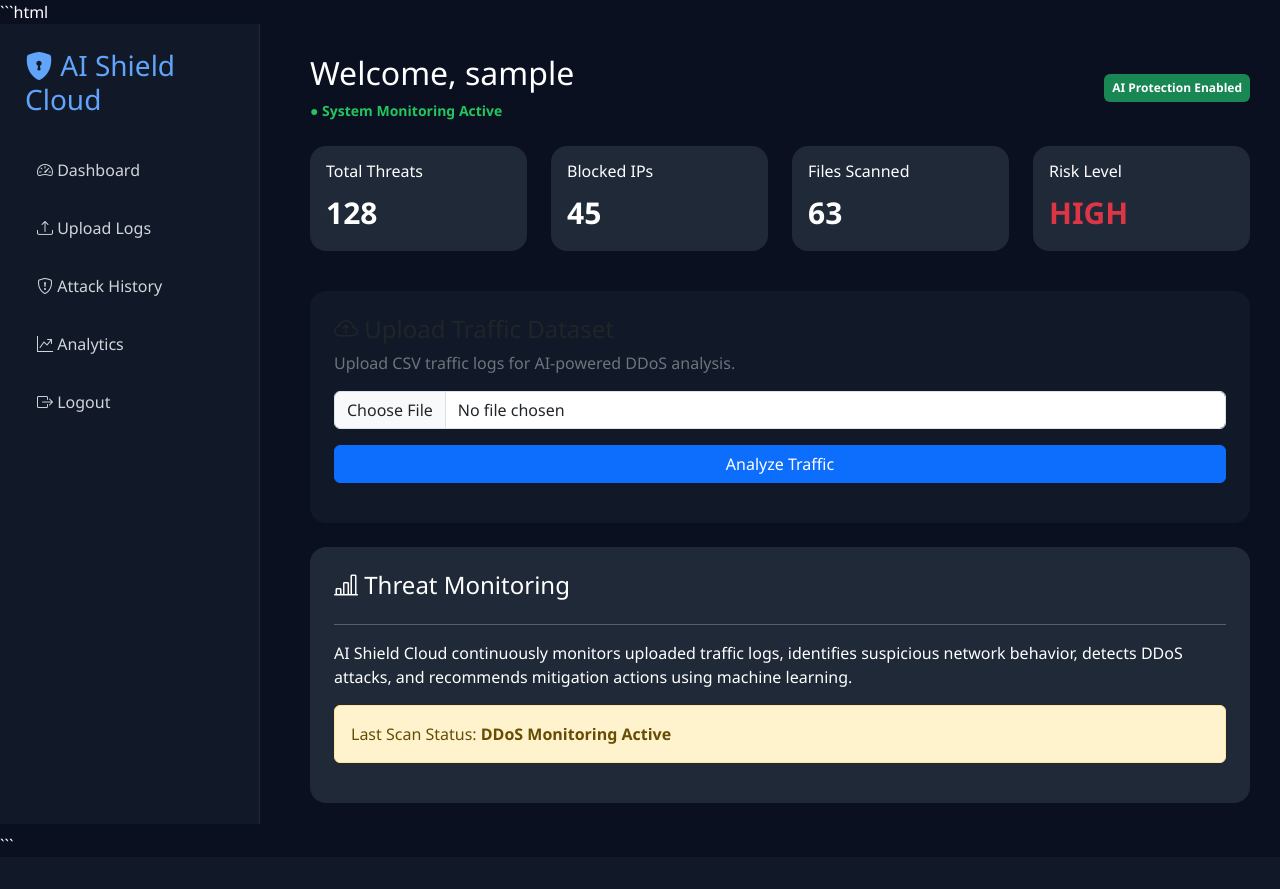
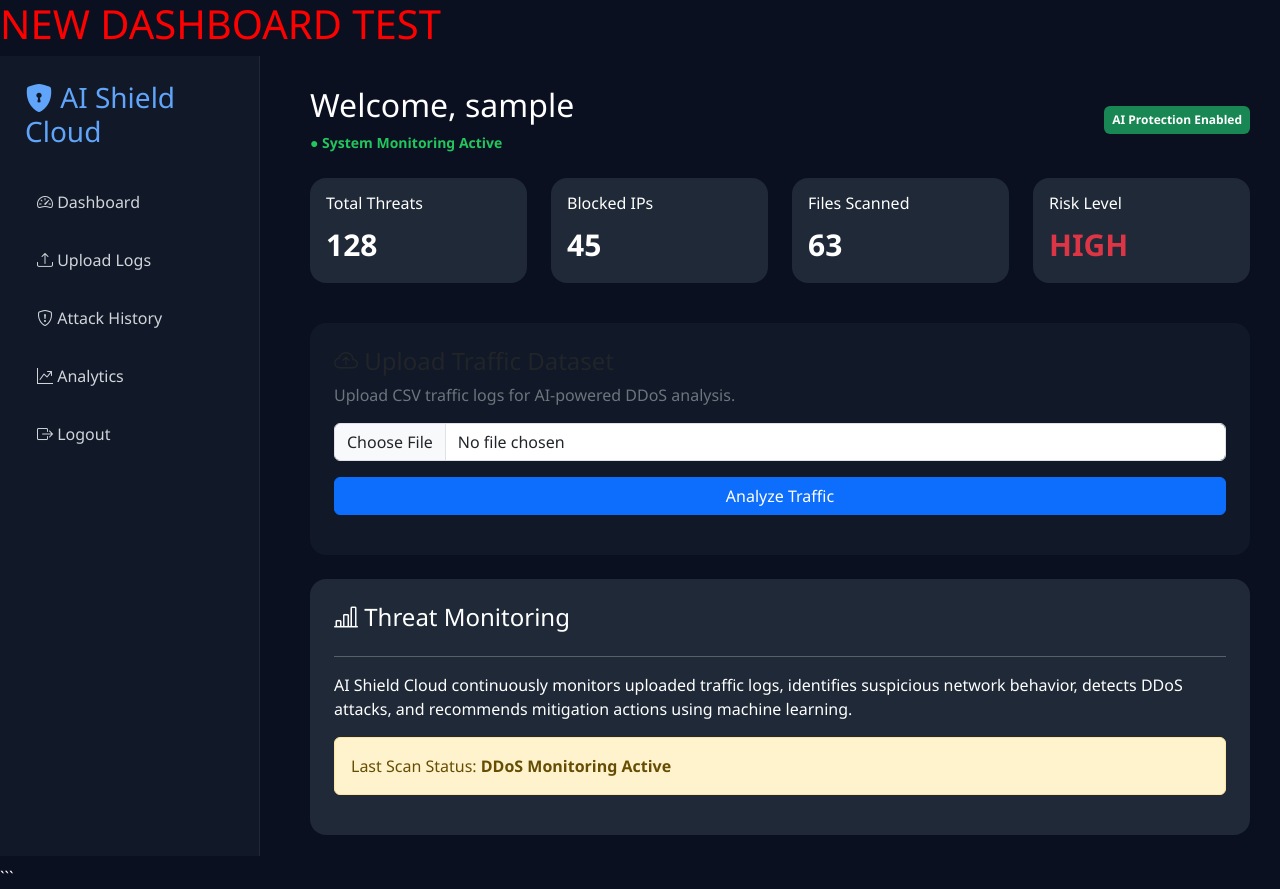
Before and after one commit to 192511178/AI_Shield_Cloud, a Flask app: page /dashboard in a window 1280 px wide. Before the commit the page ends 842 px from the top, so only its background shows below. Run offline with Flask 3, Linux system fonts and the light colour scheme; the visitor is signed in with stand-in values (Sample User, id 1); data that the repository does not hold is empty; parts of the project's set-up code (start-up, migrations or seed data) failed here and were passed over; some libraries are stand-ins or nearby versions.

Commit message:
dashboard test

````diff
--- a/templates/dashboard.html
+++ b/templates/dashboard.html
@@ -1,4 +1,4 @@
-```html
+<h1 style="color:red;">NEW DASHBOARD TEST</h1>
 <!DOCTYPE html>
 <html lang="en">
 <head>
````
